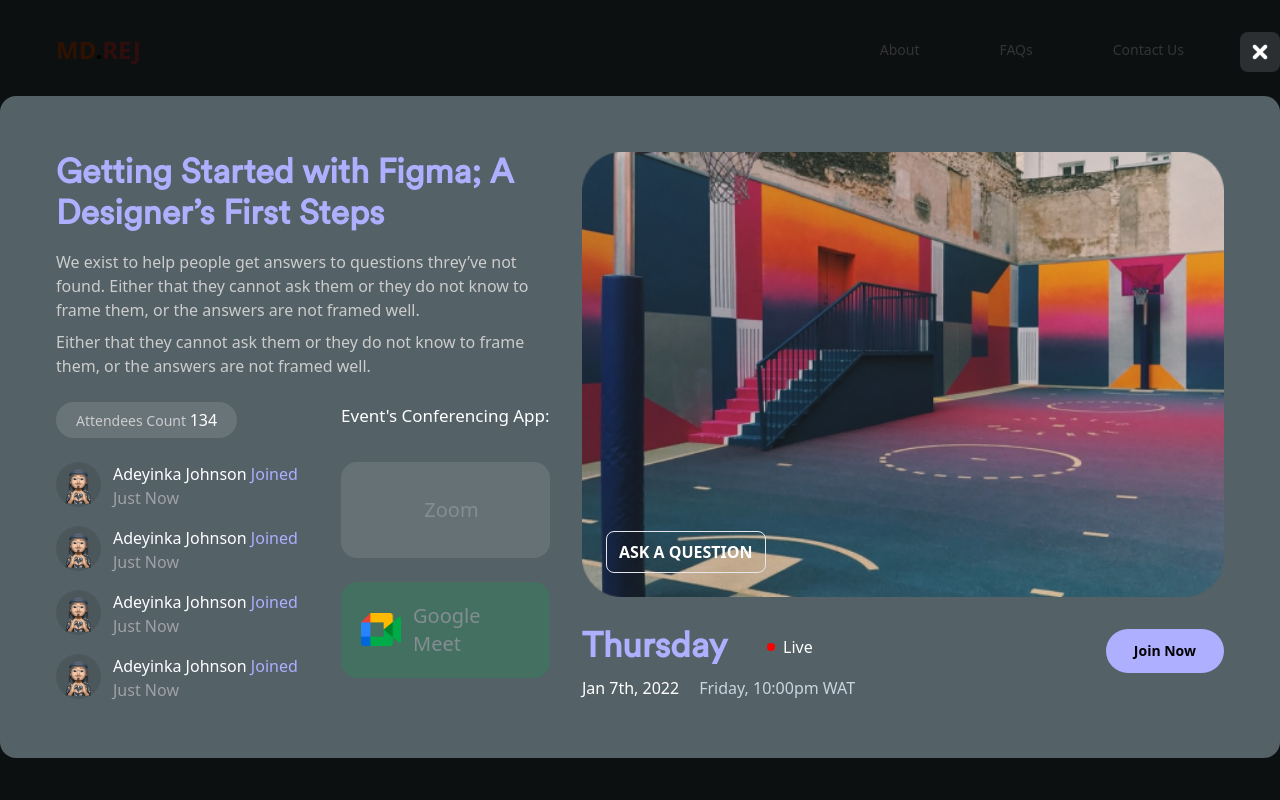
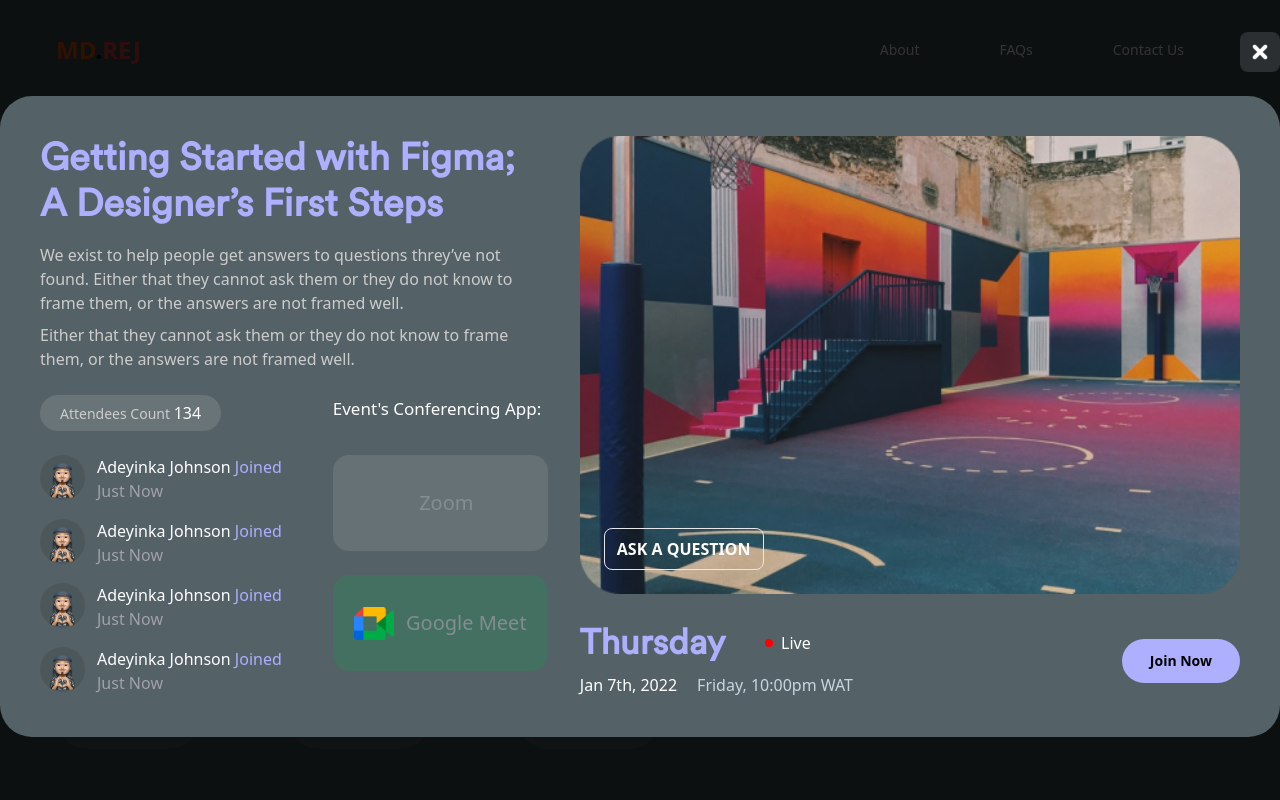
Before and after one commit to rejoan121615/event-handler-react, a React (Vite) app: page / in a window 1280 px wide. Shown: the top 800 px of the page. Built offline with nearby package versions, Linux system fonts and the light colour scheme.

Commit message:
get started card complete

```diff
--- a/src/component/Portals/EventConferApps.jsx
+++ b/src/component/Portals/EventConferApps.jsx
@@ -6,7 +6,7 @@ import GoogleMeetIcon from '../../assets/img/icons/google-meet.png'
 const EventConferApps = () => {
   return (
       <div className=" mt-6 lg:-ml-[400px] lg:max-w-[800px] lg:mt-8 xl:ml-0 xl:mt-0">
-          <h6 className="text-xl text-white font-medium capitalize xl:text-[17px]">
+          <h6 className="text-xl text-white font-medium capitalize xl:text-[17px] 2xl:text-[18px]">
               event's conferencing app:
           </h6>
           {/* apps  */}
--- a/src/component/Portals/StartedCard.jsx
+++ b/src/component/Portals/StartedCard.jsx
@@ -9,7 +9,7 @@ const StartedCard = () => {
     return (
         <div className="
              bg-[#546166] w-[90%] rounded-2xl p-4 relative mx-auto mt-24 mb-16 xs:p-6 sm:p-8 sm:max-w-[600px] lg:container
-             lg:grid lg:grid-cols-2 lg:gap-x-8 xl:max-w-[1300px] xl:p-14 xl:grid-cols-lg-1/1.2 2xl:grid-cols-2 2xl:gap-x-12
+             lg:grid lg:grid-cols-2 lg:gap-x-8 xl:max-w-[1300px] xl:p-10 xl:rounded-[32px] xl:grid-cols-lg-1/1.2 2xl:gap-x-12 2xl:max-w-[1400px]
         ">
             <button className=" -top-16 right-0 absolute w-10 h-10 bg-[#2b2f31] p-3 rounded-lg">
                 <img src={Crsimg} alt="cross btn" />
@@ -35,7 +35,7 @@ const StartedCard = () => {
                 {/* title  */}
                 <div
                     className="
-                    flex mt-5 flex-col xs:justify-between xs:items-start xs:flex-row xl:mt-8
+                    flex mt-5 flex-col xs:justify-between xs:items-start xs:flex-row xl:mt-8 xl:items-center
                     "
                 >
                     {/* date and time  */}
@@ -78,7 +78,7 @@ const StartedCard = () => {
                 {/* top text  */}
                 <div className="">
                     <div className=" mt-6 lg:mt-0">
-                        <h1 className="display-2 leading-[115%] lg:text-3xl xl:text-[34px] 2xl:text-[45px] xl:leading-[120%]">
+                        <h1 className="display-2 leading-[115%] lg:text-3xl xl:text-[38px] 2xl:text-[42px] xl:leading-[120%]">
                             Getting Started with Figma; A Designer’s First Steps
                         </h1>
                     </div>
@@ -97,7 +97,7 @@ const StartedCard = () => {
                     </div>
                 </div>
                 {/* bottom text  */}
-                <div className=" mt-8 sm:grid sm:grid-cols-2 sm:gap-x-6 lg:mt-2 lg:grid-cols-1 xl:grid-cols-2 xl:mt-6 xl:grid-cols-lg-1/0.8">
+                <div className=" mt-8 sm:grid sm:grid-cols-2 sm:gap-x-6 lg:mt-2 lg:grid-cols-1 xl:mt-6 xl:grid-cols-lg-1/0.8 2xl:mt-12">
                     {/* attendence  */}
                     <AttendeesList />
                     <EventConferApps />
--- a/src/ui/ConfApp.jsx
+++ b/src/ui/ConfApp.jsx
@@ -5,7 +5,7 @@ const ConfApp = (props) => {
         <div
             className={` rounded-2xl text-[#657175] ${
                 props.actBg ? props.actBg : "bg-[#657175]"
-            } p-5 justify-center flex items-center xs:h-28 xl:h-24`}
+            } p-5 justify-center flex items-center xs:h-28 xl:h-24 2xl:h-28`}
         >
             {props.active && (
                 <img src={props.img} alt={props.alt} className=" w-10" />
```
